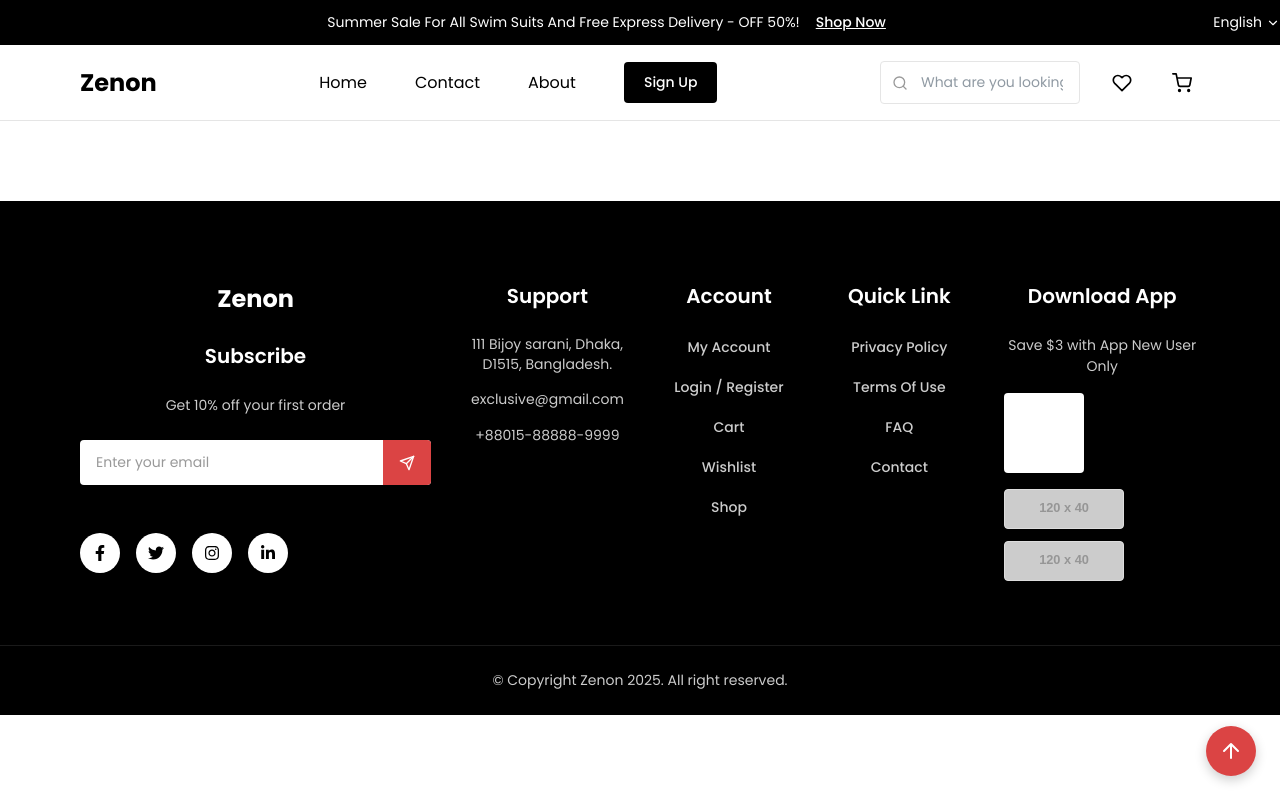
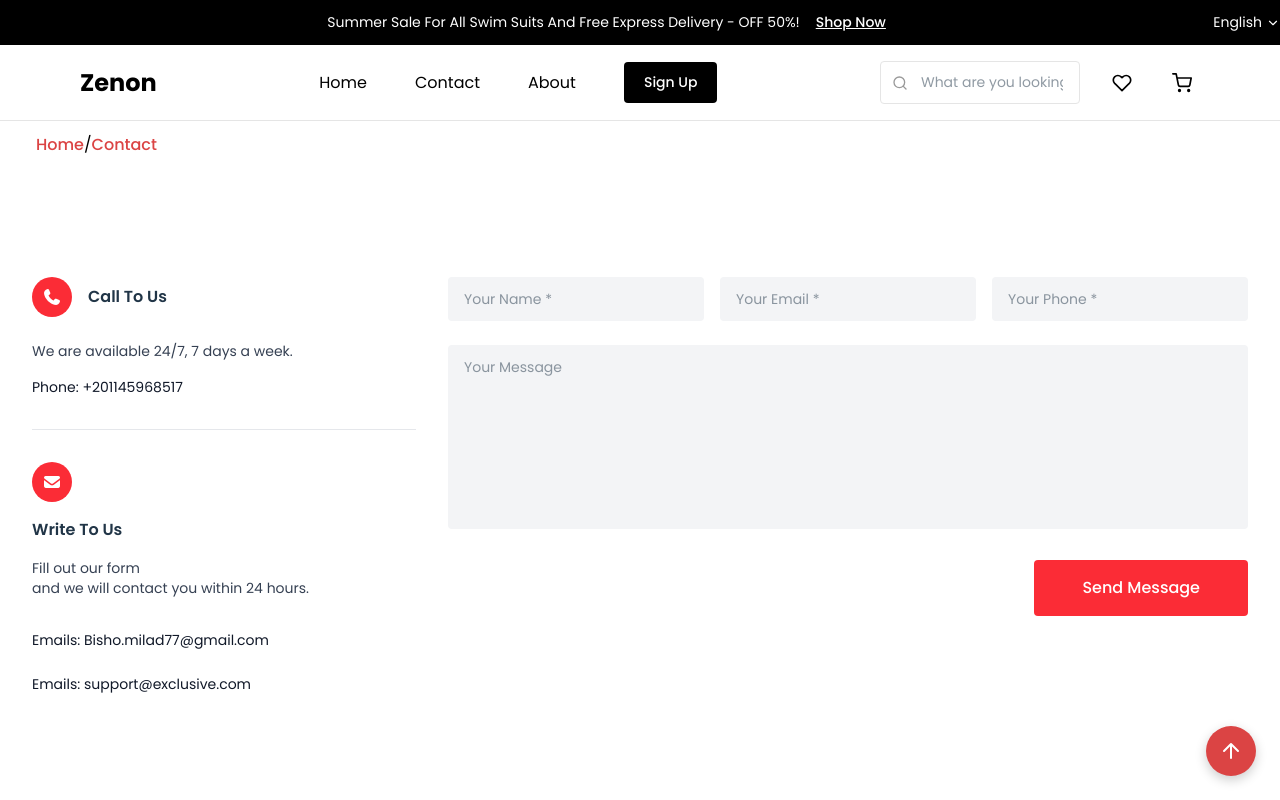
Before and after one commit to Abdo0oAdel/ecomm, a React (Vite) app: page /contact in a window 1280 px wide. Shown: the top 800 px of the page. Built offline with nearby package versions, Linux system fonts and the light colour scheme.

Commit message:
ContactPageCareated

```diff
--- a/package.json
+++ b/package.json
@@ -14,11 +14,13 @@
     "@heroicons/react": "^2.2.0",
     "@tailwindcss/vite": "^4.1.14",
     "bootstrap": "^5.3.8",
+    "formik": "^2.4.6",
     "react": "^19.1.1",
     "react-dom": "^19.1.1",
     "react-icons": "^5.5.0",
     "react-router-dom": "^7.9.3",
-    "react-toastify": "^11.0.5"
+    "react-toastify": "^11.0.5",
+    "yup": "^1.7.1"
   },
   "devDependencies": {
     "@eslint/js": "^9.36.0",
--- a/src/pages/Public/Contact/Contact.jsx
+++ b/src/pages/Public/Contact/Contact.jsx
@@ -1,11 +1,204 @@
-import React from 'react';
-import styles from './Contact.module.css';
+import React, { useState } from "react";
+import styles from "./Contact.module.css";
+import { Link } from "react-router-dom";
+import { Formik, Form, Field, ErrorMessage } from "formik";
+import * as Yup from "yup";
 
 const Contact = () => {
-    return (
-        <>
-        </>
-    )
-}
+  const [submitSuccess, setSubmitSuccess] = useState(false);
+  // validation schema using Yup
+  const validationSchema = Yup.object({
+    name: Yup.string().trim().required("Name is required"),
+    email: Yup.string()
+      .trim()
+      .email("Email is invalid")
+      .required("Email is required"),
+    phone: Yup.string()
+      .trim()
+      .matches(/^\+?[\d\s-()]+$/, "Phone number is invalid")
+      .required("Phone is required"),
+    message: Yup.string().trim().required("Message is required"),
+  });
+
+  // send form data to the server testing with a mock API endpoint
+  const handleFormSubmit = async (values, { resetForm, setSubmitting }) => {
+    try {
+      const response = await fetch("/api/contact", {
+        method: "POST",
+        headers: { "Content-Type": "application/json" },
+        body: JSON.stringify(values),
+      });
+
+      if (response.ok) {
+        setSubmitSuccess(true);
+        resetForm();
+        setTimeout(() => setSubmitSuccess(false), 5000);
+      }
+    } catch (error) {
+      console.error("Error submitting form:", error);
+    } finally {
+      setSubmitting(false);
+    }
+  };
+
+  return (
+    <>
+      <div
+        className={` mx-9 mt-3 flex flex-row flex-start text-md text-black pb-5 cursor-pointer`}
+      >
+        <Link to="/" className=" text-gray-500 ">
+          Home
+        </Link>
+        <span> / </span>
+        <Link to="/Contact" className="  ">
+          Contact
+        </Link>
+      </div>
+      <div className="min-h-screen bg-white">
+        {/* Main Content */}
+        <div className="max-w-7xl mx-auto mt-25  px-4 sm:px-6 lg:px-8 pb-16">
+          <div className="grid grid-cols-1 lg:grid-cols-3 gap-8">
+            {/* Left Side - Contact Info */}
+            <div className="lg:col-span-1 space-y-8">
+              <div className="border-b border-gray-200 pb-8 flex flex-col items-start justify-center">
+                <div className="flex items-center gap-4 mb-6">
+                  <div className="w-10 h-10 bg-red-500 rounded-full flex items-center justify-center">
+                    <i className="fas fa-phone text-white"></i>
+                  </div>
+                  <h3 className="text-base font-semibold">Call To Us</h3>
+                </div>
+
+                <p className="text-sm text-gray-700 mb-4">
+                  We are available 24/7, 7 days a week.
+                </p>
+
+                <p className="text-sm text-gray-900">Phone: +201145968517</p>
+              </div>
+
+              {/* Write To Us */}
+
+              <div className="flex items-center gap-4 mb-6 lex flex-col items-start justify-center">
+                <div className="w-10 h-10 bg-red-500 rounded-full flex items-center justify-center">
+                  <i className="fas fa-envelope text-white"></i>
+                </div>
+                <h3 className="text-base font-semibold">Write To Us</h3>
+                <p className="text-sm text-start text-gray-700 mb-4">
+                  Fill out our form
+                  <br /> and we will contact you within 24 hours.
+                </p>
+
+                <p className="text-sm text-gray-900 mb-2">
+                  Emails: Bisho.milad77@gmail.com
+                </p>
+
+                <p className="text-sm  text-gray-900">
+                  Emails: support@exclusive.com
+                </p>
+              </div>
+            </div>
+            {/* Right Side - Formik Form */}
+            <div className="lg:col-span-2">
+              {submitSuccess && (
+                <div className="bg-green-50 border border-green-200 text-green-800 px-4 py-3 rounded mb-6">
+                  ✓ Message sent successfully!
+                </div>
+              )}
+
+              <Formik
+                initialValues={{
+                  name: "",
+                  email: "",
+                  phone: "",
+                  message: "",
+                }}
+                validationSchema={validationSchema}
+                onSubmit={handleFormSubmit}
+              >
+                {({ isSubmitting }) => (
+                  <Form className="space-y-6">
+                    {/* Inputs Row */}
+                    <div className="grid grid-cols-1 md:grid-cols-3 gap-4">
+                      {/* Name */}
+                      <div>
+                        <Field
+                          type="text"
+                          name="name"
+                          placeholder="Your Name *"
+                          className="w-full px-4 py-3 bg-gray-100 rounded text-sm focus:outline-none focus:ring-2 focus:ring-red-500"
+                        />
+                        <ErrorMessage
+                          name="name"
+                          component="p"
+                          className="text-red-500 text-xs mt-1"
+                        />
+                      </div>
+
+                      {/* Email */}
+                      <div>
+                        <Field
+                          type="email"
+                          name="email"
+                          placeholder="Your Email *"
+                          className="w-full px-4 py-3 bg-gray-100 rounded text-sm focus:outline-none focus:ring-2 focus:ring-red-500"
+                        />
+                        <ErrorMessage
+                          name="email"
+                          component="p"
+                          className="text-red-500 text-xs mt-1"
+                        />
+                      </div>
+
+                      {/* Phone */}
+                      <div>
+                        <Field
+                          type="tel"
+                          name="phone"
+                          placeholder="Your Phone *"
+                          className="w-full px-4 py-3 bg-gray-100 rounded text-sm focus:outline-none focus:ring-2 focus:ring-red-500"
+                        />
+                        <ErrorMessage
+                          name="phone"
+                          component="p"
+                          className="text-red-500 text-xs mt-1"
+                        />
+                      </div>
+                    </div>
+
+                    {/* Message */}
+                    <div>
+                      <Field
+                        as="textarea"
+                        name="message"
+                        placeholder="Your Message"
+                        rows="8"
+                        className="w-full px-4 py-3 bg-gray-100 rounded text-sm focus:outline-none focus:ring-2 focus:ring-red-500 resize-none"
+                      />
+                      <ErrorMessage
+                        name="message"
+                        component="p"
+                        className="text-red-500 text-xs mt-1"
+                      />
+                    </div>
+
+                    {/* Submit Button */}
+                    <div className="flex justify-end">
+                      <button
+                        type="submit"
+                        disabled={isSubmitting}
+                        className="bg-red-500 hover:bg-red-600 text-white px-12 py-4 rounded font-medium transition-colors disabled:opacity-50 disabled:cursor-not-allowed"
+                      >
+                        {isSubmitting ? "Sending..." : "Send Message"}
+                      </button>
+                    </div>
+                  </Form>
+                )}
+              </Formik>
+            </div>
+          </div>
+        </div>
+      </div>
+    </>
+  );
+};
 
 export default Contact;
```
Also changed, not shown: 1 other file (tests, documents, lock files or other folders).
